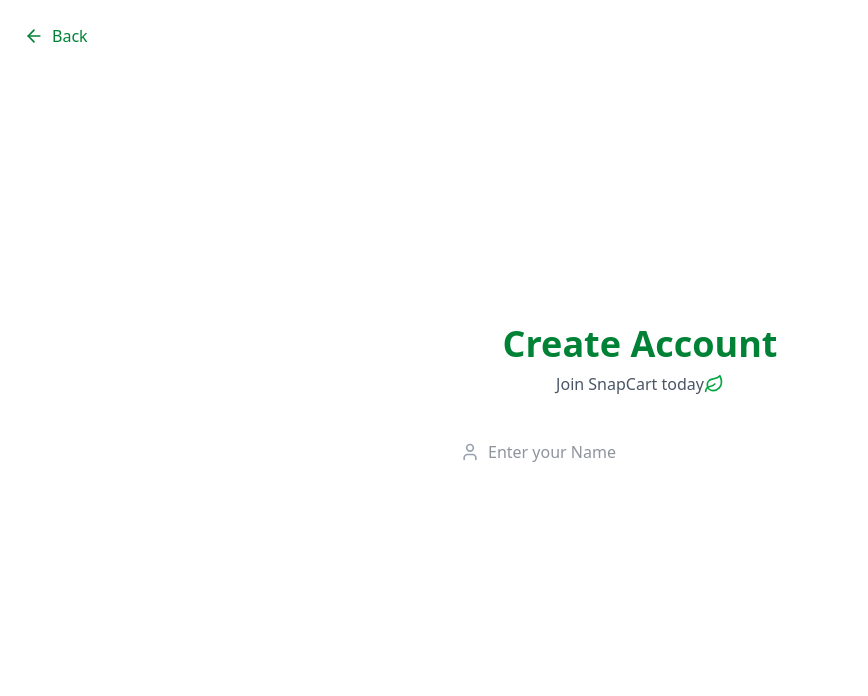
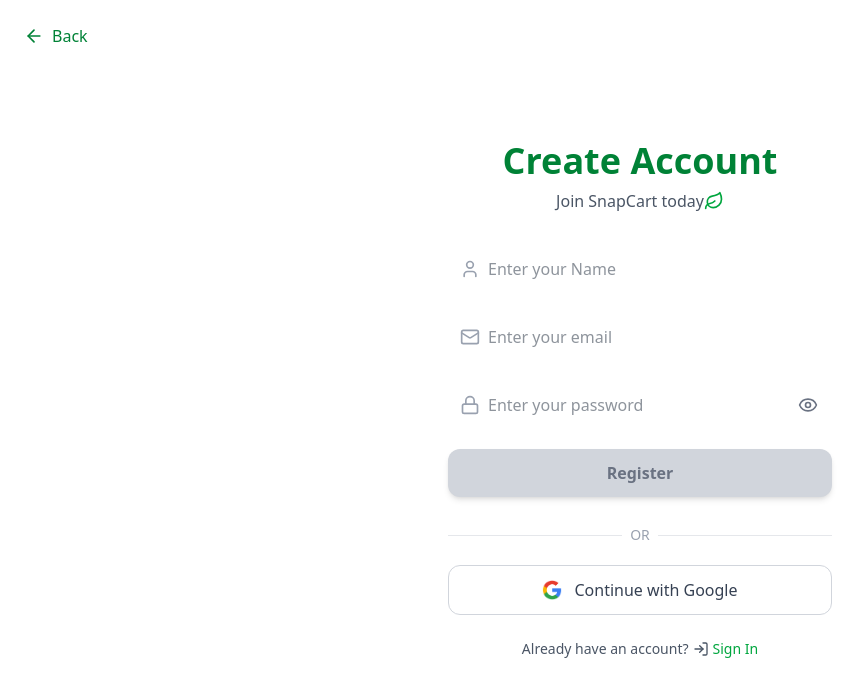
Before and after one commit to Sandeshdahal10/Snapcart, a Next.js app: page /register in a window 1280 px wide. Both pictures are taken after a click on the button "Next". Shown: the top 696 px of the page, without its empty margins (0-868 px from the left). Built offline with nearby package versions, Linux system fonts and the light colour scheme.

Commit message:
Register form completed.

```diff
--- a/src/components/RegisterForm.tsx
+++ b/src/components/RegisterForm.tsx
@@ -1,52 +1,169 @@
-import { ArrowLeft, Leaf, User } from 'lucide-react'
-import {motion} from "motion/react"
+import {
+  ArrowLeft,
+  EyeIcon,
+  EyeOff,
+  Key,
+  Leaf,
+  Loader2,
+  Lock,
+  LogIn,
+  Mail,
+  User,
+} from "lucide-react";
+import { motion } from "motion/react";
+import Image from "next/image";
+import { useState } from "react";
+import googleImage from "@/assets/Google.png";
+import axios from "axios";
+import { set } from "mongoose";
 
-type propType={
-  previousStep:(s:number)=>void
+type propType = {
+  previousStep: (s: number) => void;
+};
+
+function RegisterForm({ previousStep }: propType) {
+  const [name, setName] = useState("");
+  const [email, setEmail] = useState("");
+  const [password, setPassword] = useState("");
+  const [showPassword, setShowPassword] = useState("");
+  const [loading, setLoading] = useState(false);
+  const handleRegister = async (e: React.FormEvent) => {
+    e.preventDefault();
+    setLoading(true);
+    try {
+      const result = await axios.post("/api/auth/register", {
+        name,
+        email,
+        password,
+      });
+      console.log(result.data);
+      setLoading(false);
+    } catch (error) {
+      console.log(error);
+      setLoading(false);
     }
+  };
 
-function RegisterForm({previousStep}:propType) {
   return (
-    <div className='flex flex-col items-center justify-center min-h-screen px-6 py-10 bg-white relative'>
-      <div className='absolute top-6 left-6 items-center flex  gap-2 text-green-700 hover:text-green-800 transition-colors cursor-pointer' onClick={()=>previousStep(1)}>
-        <ArrowLeft className='w-5 h-5' />
-        <span className='font-medium'>Back</span>
+    <div className="flex flex-col items-center justify-center min-h-screen px-6 py-10 bg-white relative">
+      <div
+        className="absolute top-6 left-6 items-center flex  gap-2 text-green-700 hover:text-green-800 transition-colors cursor-pointer"
+        onClick={() => previousStep(1)}
+      >
+        <ArrowLeft className="w-5 h-5" />
+        <span className="font-medium">Back</span>
       </div>
       <motion.h1
         initial={{
-        y:-10,
-        opacity:0
+          y: -10,
+          opacity: 0,
         }}
         animate={{
-        y:0,
-        opacity:1
+          y: 0,
+          opacity: 1,
         }}
         transition={{
-        duration:0.6
+          duration: 0.6,
         }}
-      className='text-4xl font-extrabold text-green-700 mb-2'>
+        className="text-4xl font-extrabold text-green-700 mb-2"
+      >
         Create Account
       </motion.h1>
-      <p className='text-gray-600 mb-8 flex items-center'>Join SnapCart today <Leaf className='w-5 h-5 text-green-600'/></p>
+      <p className="text-gray-600 mb-8 flex items-center">
+        Join SnapCart today <Leaf className="w-5 h-5 text-green-600" />
+      </p>
       <motion.form
+        onSubmit={handleRegister}
         initial={{
-
-        opacity:0
+          opacity: 0,
         }}
         animate={{
-        opacity:1
+          opacity: 1,
         }}
         transition={{
-        duration:0.6
+          duration: 0.6,
         }}
-      className='flex flex-col gap-5 w-full max-w-sm'>
-        <div className='relative'>
-          <User className='absolute left-3 top-3.5 w-5 h-5 text-gray-400'/>
-          <input type="text" placeholder='Enter your Name' className='w-full border-gray-300 rounded-xl py-3 pl-10 pr-4 text-gray-800 focus:ring-2 focus:ring-green-500 focus:outline-none' />
+        className="flex flex-col gap-5 w-full max-w-sm"
+      >
+        <div className="relative">
+          <User className="absolute left-3 top-3.5 w-5 h-5 text-gray-400" />
+          <input
+            onChange={(e) => setName(e.target.value)}
+            value={name}
+            type="text"
+            placeholder="Enter your Name"
+            className="w-full border-gray-300 rounded-xl py-3 pl-10 pr-4 text-gray-800 focus:ring-2 focus:ring-green-500 focus:outline-none"
+          />
         </div>
+        <div className="relative">
+          <Mail className="absolute left-3 top-3.5 w-5 h-5 text-gray-400" />
+          <input
+            onChange={(e) => setEmail(e.target.value)}
+            value={email}
+            type="text"
+            placeholder="Enter your email"
+            className="w-full border-gray-300 rounded-xl py-3 pl-10 pr-4 text-gray-800 focus:ring-2 focus:ring-green-500 focus:outline-none"
+          />
+        </div>
+        <div className="relative">
+          <Lock className="absolute left-3 top-3.5 w-5 h-5 text-gray-400" />
+          <input
+            onChange={(e) => setPassword(e.target.value)}
+            value={password}
+            type={showPassword ? "text" : "password"}
+            placeholder="Enter your password"
+            className="w-full border-gray-300 rounded-xl py-3 pl-10 pr-4 text-gray-800 focus:ring-2 focus:ring-green-500 focus:outline-none"
+          />
+          {showPassword ? (
+            <EyeOff
+              className="absolute right-3 top-3.5 w-5 h-5 text-gray-500 cursor-pointer"
+              onClick={() => setShowPassword(false)}
+            />
+          ) : (
+            <EyeIcon
+              className="absolute right-3 top-3.5 h-5 text-gray-500 cursor-pointer"
+              onClick={() => setShowPassword(true)}
+            />
+          )}
+        </div>
+
+        {(() => {
+          const formValidation =
+            name !== "" && email !== "" && password.length >= 6;
+          return (
+            <button
+              disabled={!formValidation || loading}
+              className={`w-full font-semibold py-3 rounded-xl transition-all duration-200 shadow-md inline-flex items-center justify-center gap-2 ${
+                formValidation
+                  ? "bg-green-600 hover:bg-green-700 text-white cursor-pointer"
+                  : "bg-gray-300 text-gray-500 cursor-not-allowed"
+              }`}
+            >
+              {loading ? (
+                <Loader2 className="w-5 h-5 animate-spin" />
+              ) : (
+                "Register"
+              )}
+            </button>
+          );
+        })()}
+
+        <div className="flex items-center gap-2 text-gray-400 text-sm mt-2">
+          <span className="flex-1 h-px bg-gray-200"></span>
+          OR
+          <span className="flex-1 h-px bg-gray-200"></span>
+        </div>
+        <button className="w-full flex items-center justify-center gap-3 border border-gray-300 hover:bg-gray-50 py-3 rounded-xl text-gray-700 font-medium transition-all duration-200">
+          <Image src={googleImage} width={20} height={20} alt="Google" />
+          Continue with Google
+        </button>
       </motion.form>
+      <p className="text-gray-600 mt-6 text-sm flex items-center gap-1 cursor-pointer">
+        Already have an account? <LogIn className="w-4 h-4" />
+        <span className="text-green-600">Sign In</span>
+      </p>
     </div>
-  )
+  );
 }
 
-export default RegisterForm
+export default RegisterForm;
```
Also changed, not shown: src/assets/Google.png (added). Lines whose indentation alone changed are shown as unchanged.
